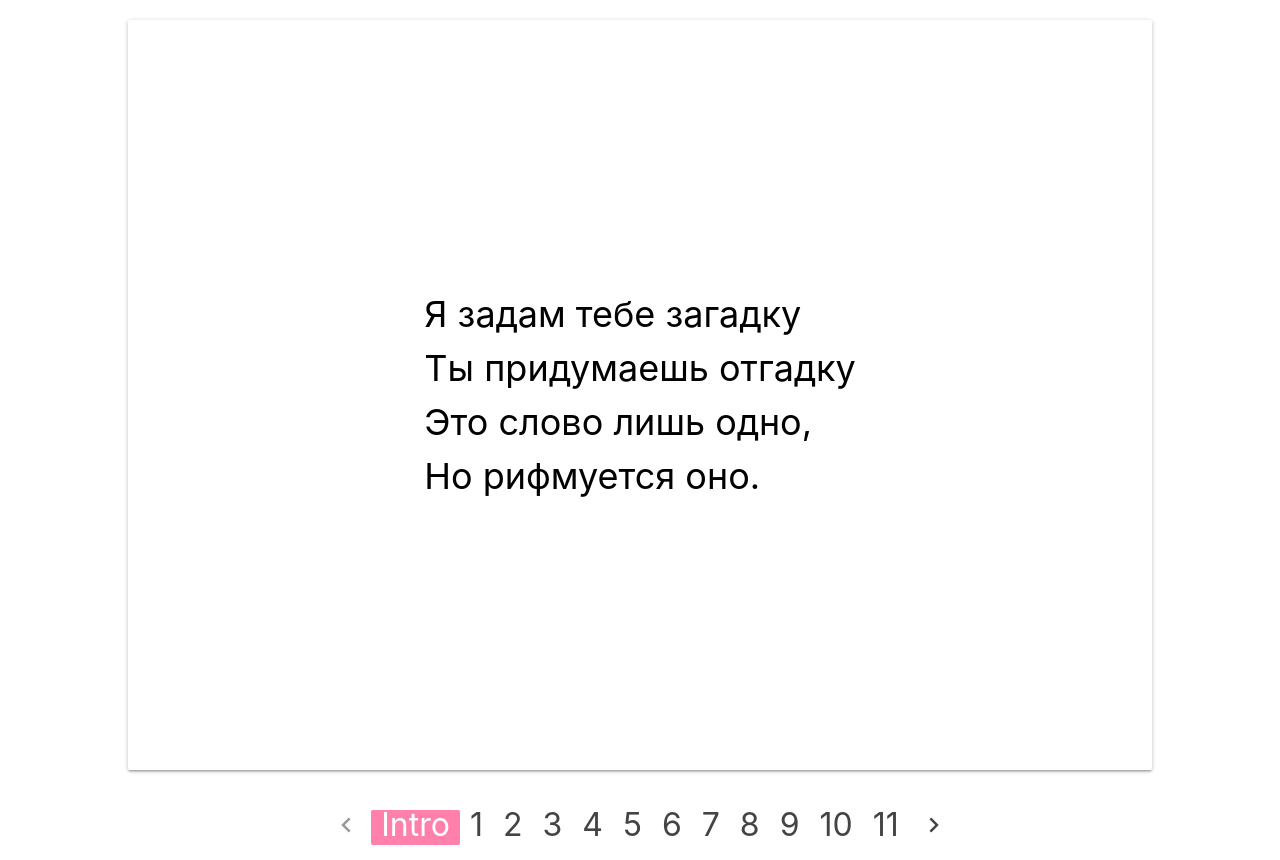
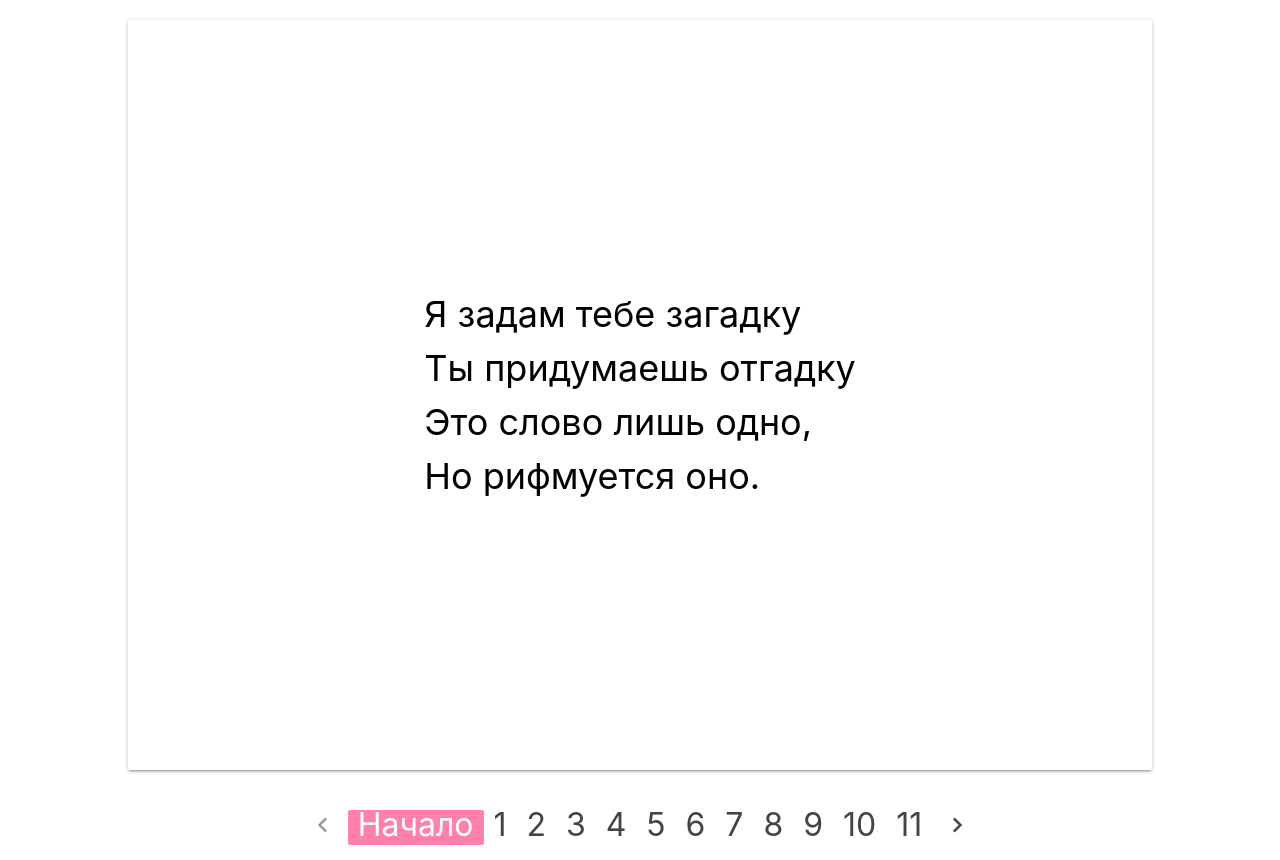
Before and after one commit to Alex-and-Sarah/RiddlesForElla, a React (Create React App) app: page / in a window 1280 px wide. Built offline with nearby package versions, Linux system fonts and the light colour scheme.

Commit message:
translate intro

```diff
--- a/src/App.jsx
+++ b/src/App.jsx
@@ -35,7 +35,7 @@ const App = () => {
           </a>
         </li>
         <li className={currPage === 0 ? "active" : "waves-effect"}>
-          <a onClick={() => setCurrPage(0)}>Intro</a>
+          <a onClick={() => setCurrPage(0)}>Начало</a>
         </li>
 
         {[...Array(riddles.length)].map((e, i) => {
```
Also changed, not shown: 8 other files (tests, documents, lock files or other folders).
